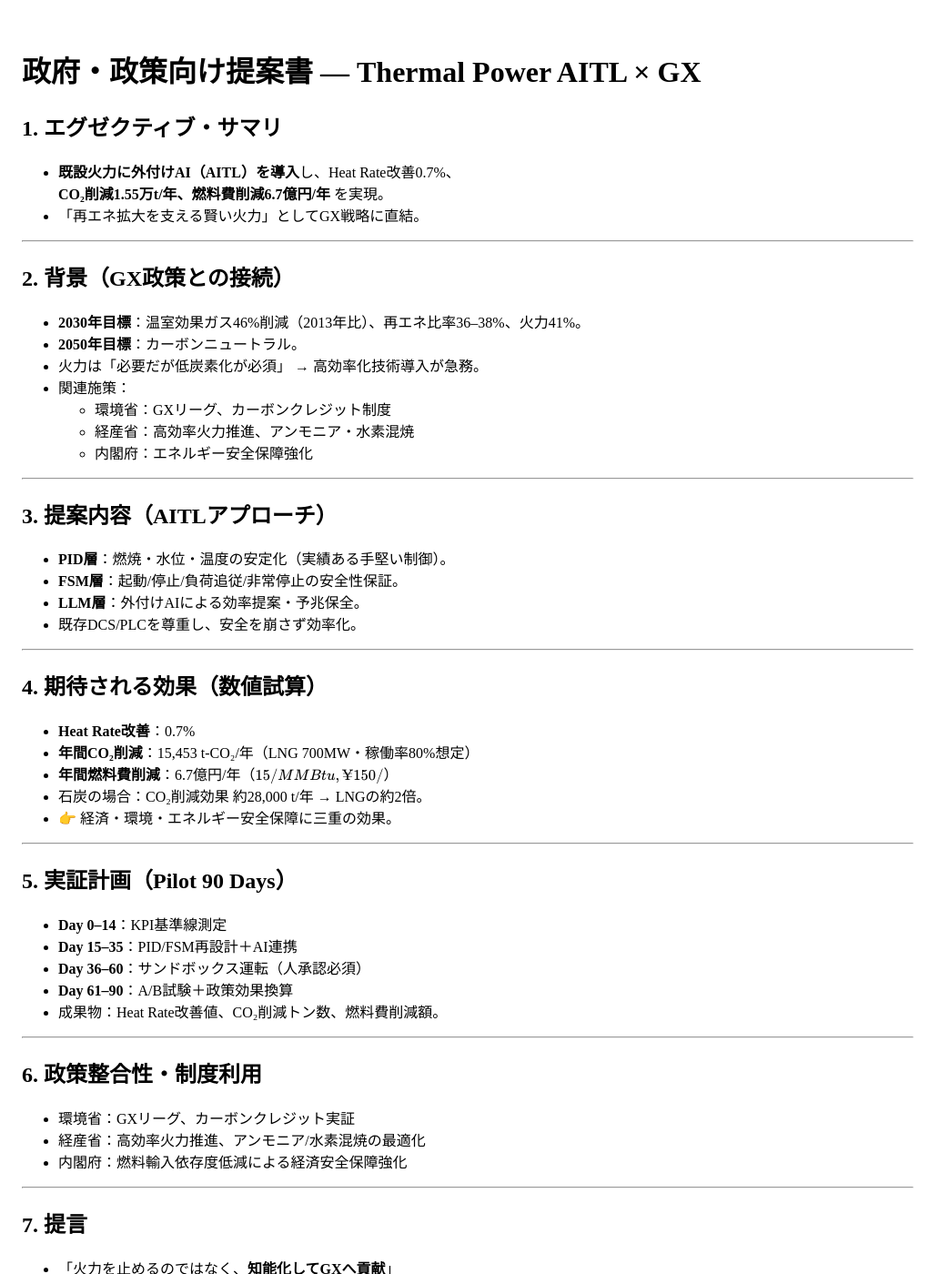
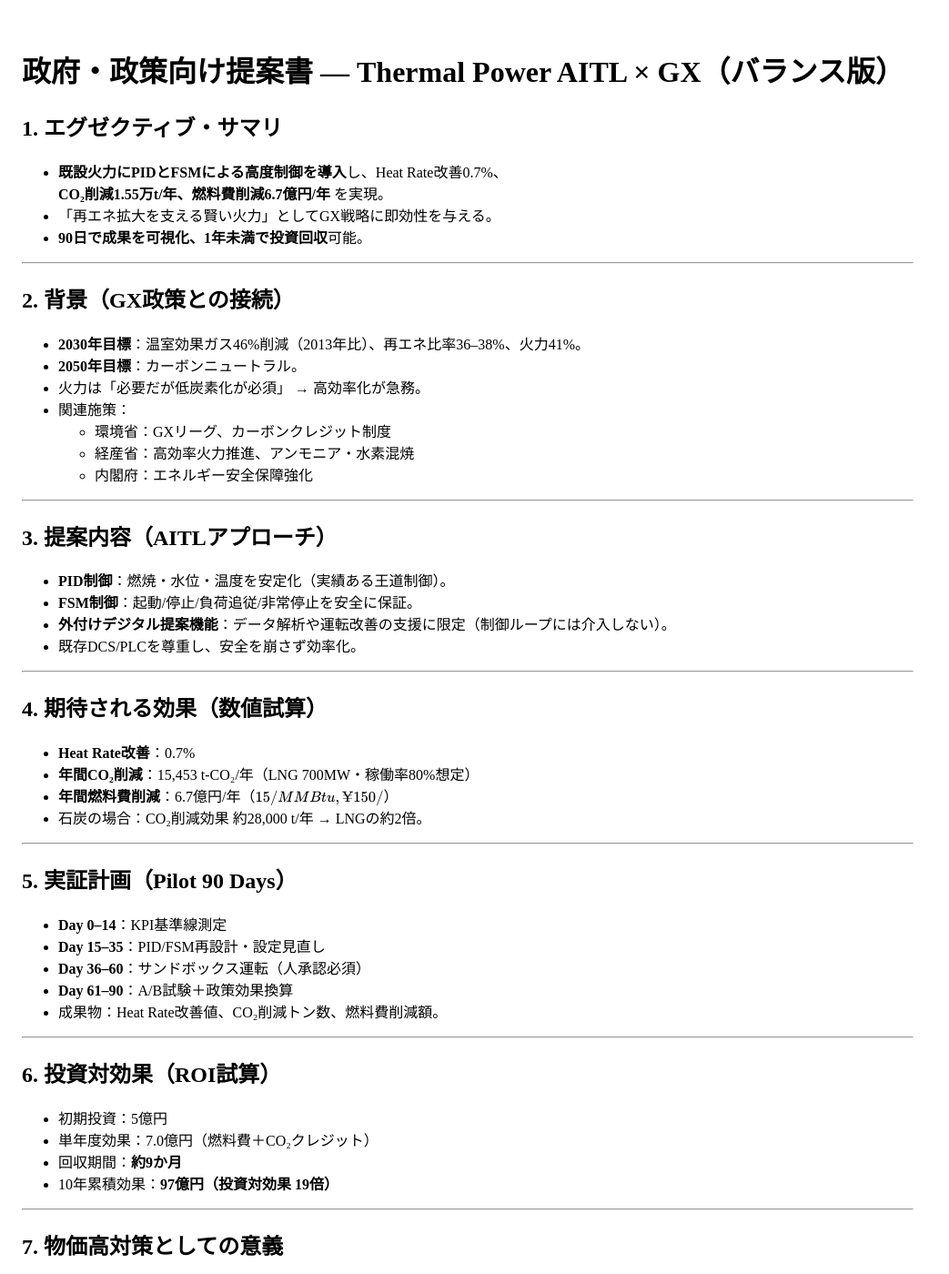
Before and after one commit to Samizo-AITL/AITL-H, a Jekyll site: the page built from PoC/thermal_power/reports/proposal_gov.md, in a window 1280 px wide and 1400 px high. Shown: the whole window at 91% size, without its empty margins (0-1043 px from the left). Built offline with Jekyll 4.4.1, drawn with Linux system fonts in a browser that asks for light colours; our own code applies the rules of GitHub Pages for plain Markdown files; some of the changed text lies outside the part shown.

Commit message:
Update proposal_gov.md

```diff
--- a/PoC/thermal_power/reports/proposal_gov.md
+++ b/PoC/thermal_power/reports/proposal_gov.md
@@ -1,16 +1,17 @@
-# 政府・政策向け提案書 — Thermal Power AITL × GX
+# 政府・政策向け提案書 — Thermal Power AITL × GX（バランス版）
 
 ## 1. エグゼクティブ・サマリ
-- **既設火力に外付けAI（AITL）を導入**し、Heat Rate改善0.7%、
+- **既設火力にPIDとFSMによる高度制御を導入**し、Heat Rate改善0.7%、
   **CO₂削減1.55万t/年、燃料費削減6.7億円/年** を実現。
-- 「再エネ拡大を支える賢い火力」としてGX戦略に直結。
+- 「再エネ拡大を支える賢い火力」としてGX戦略に即効性を与える。
+- **90日で成果を可視化、1年未満で投資回収**可能。
 
 ---
 
 ## 2. 背景（GX政策との接続）
 - **2030年目標**：温室効果ガス46%削減（2013年比）、再エネ比率36–38%、火力41%。
 - **2050年目標**：カーボンニュートラル。
-- 火力は「必要だが低炭素化が必須」 → 高効率化技術導入が急務。
+- 火力は「必要だが低炭素化が必須」 → 高効率化が急務。
 - 関連施策：
   - 環境省：GXリーグ、カーボンクレジット制度
   - 経産省：高効率火力推進、アンモニア・水素混焼
@@ -19,9 +20,9 @@
 ---
 
 ## 3. 提案内容（AITLアプローチ）
-- **PID層**：燃焼・水位・温度の安定化（実績ある手堅い制御）。
-- **FSM層**：起動/停止/負荷追従/非常停止の安全性保証。
-- **LLM層**：外付けAIによる効率提案・予兆保全。
+- **PID制御**：燃焼・水位・温度を安定化（実績ある王道制御）。
+- **FSM制御**：起動/停止/負荷追従/非常停止を安全に保証。
+- **外付けデジタル提案機能**：データ解析や運転改善の支援に限定（制御ループには介入しない）。
 - 既存DCS/PLCを尊重し、安全を崩さず効率化。
 
 ---
@@ -31,30 +32,45 @@
 - **年間CO₂削減**：15,453 t-CO₂/年（LNG 700MW・稼働率80%想定）
 - **年間燃料費削減**：6.7億円/年（$15/MMBtu, ¥150/$）
 - 石炭の場合：CO₂削減効果 約28,000 t/年 → LNGの約2倍。
-- 👉 経済・環境・エネルギー安全保障に三重の効果。
 
 ---
 
 ## 5. 実証計画（Pilot 90 Days）
 - **Day 0–14**：KPI基準線測定
-- **Day 15–35**：PID/FSM再設計＋AI連携
+- **Day 15–35**：PID/FSM再設計・設定見直し
 - **Day 36–60**：サンドボックス運転（人承認必須）
 - **Day 61–90**：A/B試験＋政策効果換算
 - 成果物：Heat Rate改善値、CO₂削減トン数、燃料費削減額。
 
 ---
 
-## 6. 政策整合性・制度利用
+## 6. 投資対効果（ROI試算）
+- 初期投資：5億円
+- 単年度効果：7.0億円（燃料費＋CO₂クレジット）
+- 回収期間：**約9か月**
+- 10年累積効果：**97億円（投資対効果 19倍）**
+
+---
+
+## 7. 物価高対策としての意義
+- 世界的燃料高・円安で電気料金が高騰、家計・企業を圧迫。
+- **1プラントあたり燃料費6.7億円削減 → 電気料金抑制に直結**。
+- 10プラント規模で67億円の削減効果 → 国民生活と企業競争力を守る。
+- 👉 GXは「環境対策」であると同時に「物価高対策」でもある。
+
+---
+
+## 8. 政策整合性・制度利用
 - 環境省：GXリーグ、カーボンクレジット実証
 - 経産省：高効率火力推進、アンモニア/水素混焼の最適化
 - 内閣府：燃料輸入依存度低減による経済安全保障強化
 
 ---
 
-## 7. 提言
-- 「火力を止めるのではなく、**知能化してGXへ貢献**」
+## 9. 提言
+- 「火力を止めるのではなく、**賢くしてGXへ貢献**」
 - 「再エネ拡大の裏で、**柔軟火力を強化する政策支援**が不可欠」
-- 「AITLを国家的PoCとして採択し、**2025年度中に実証事業を推進せよ**」
+- 「AITLを国家的PoCとして採択し、**2025年度内に実証事業を推進すべき**」
 
 ---
 
```
